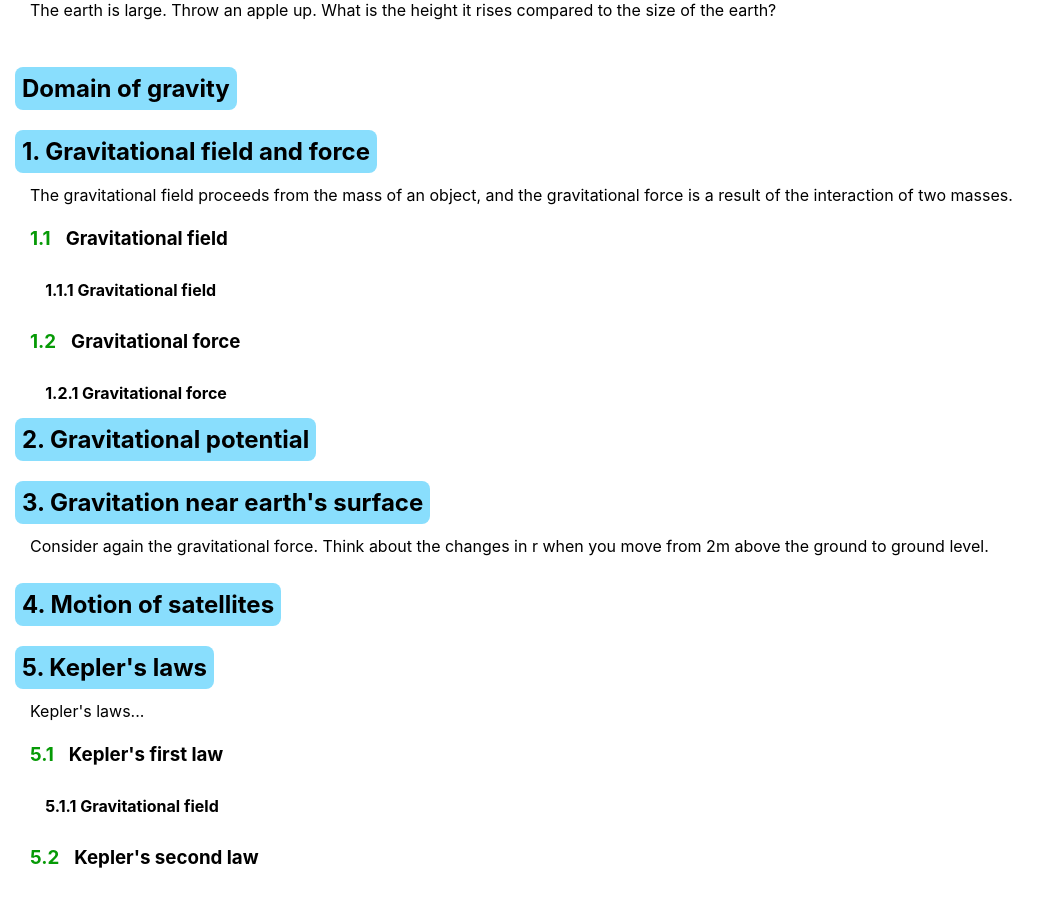
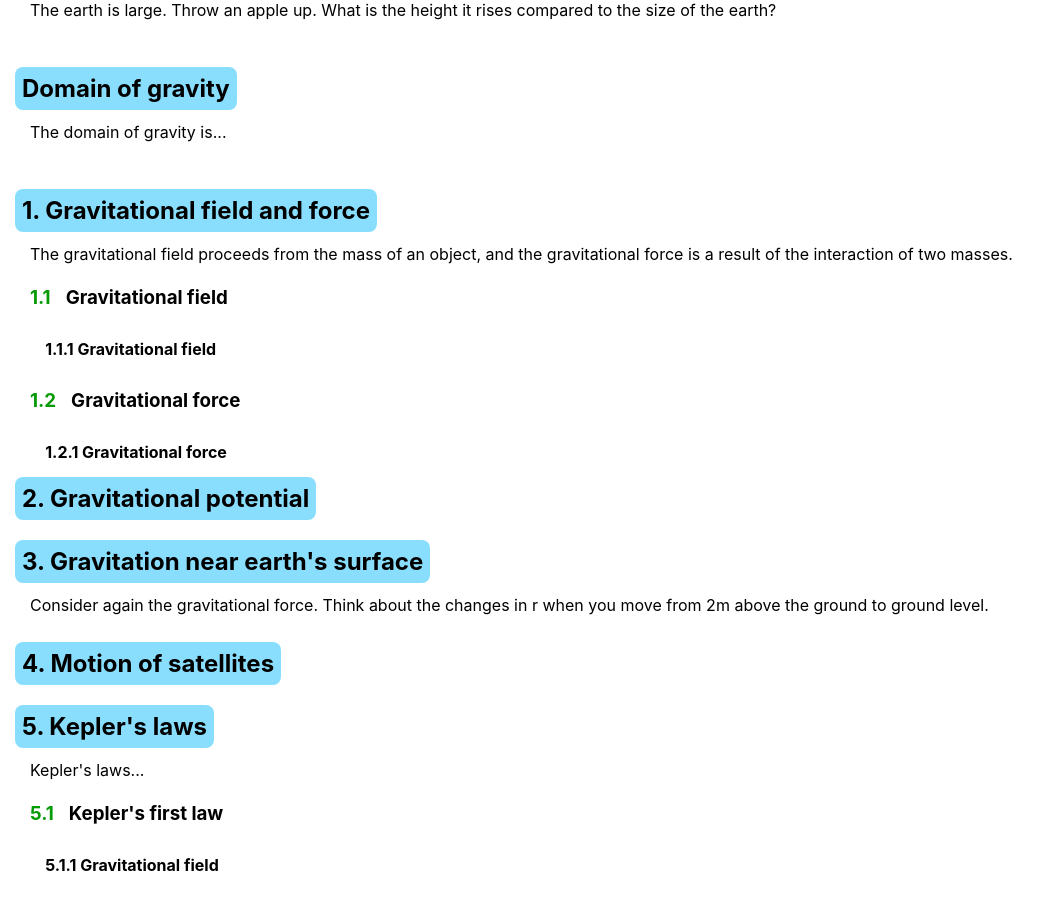
Before and after one commit to JRFink/jrfphyspagesnew, a Next.js app: page /education/gp1/g in a window 1280 px wide. Shown: the part 1240-2140 px from the top of the page, without its empty margins (0-1060 px from the left). Built offline with nearby package versions, Linux system fonts and the light colour scheme.

Commit message:
Update index.tsx

```diff
--- a/pages/education/gp1/g/index.tsx
+++ b/pages/education/gp1/g/index.tsx
@@ -42,6 +42,9 @@ Introduction
 <h2 className={style.h2SectionColor}>
          Domain of gravity
 </h2>
+<p>
+ The domain of gravity is...
+ </p>
 <br />
 <br />
             <h2 className={style.h2SectionColor} id="field">
```
